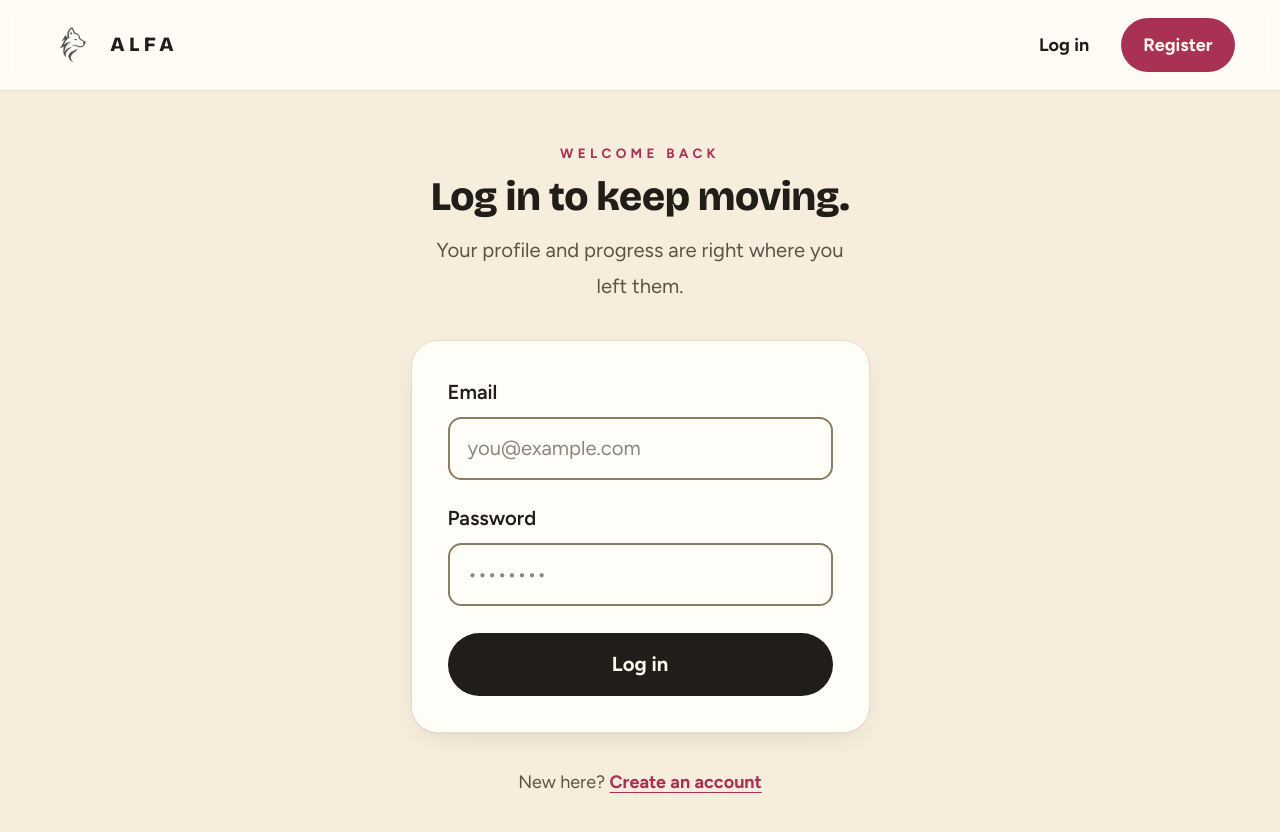
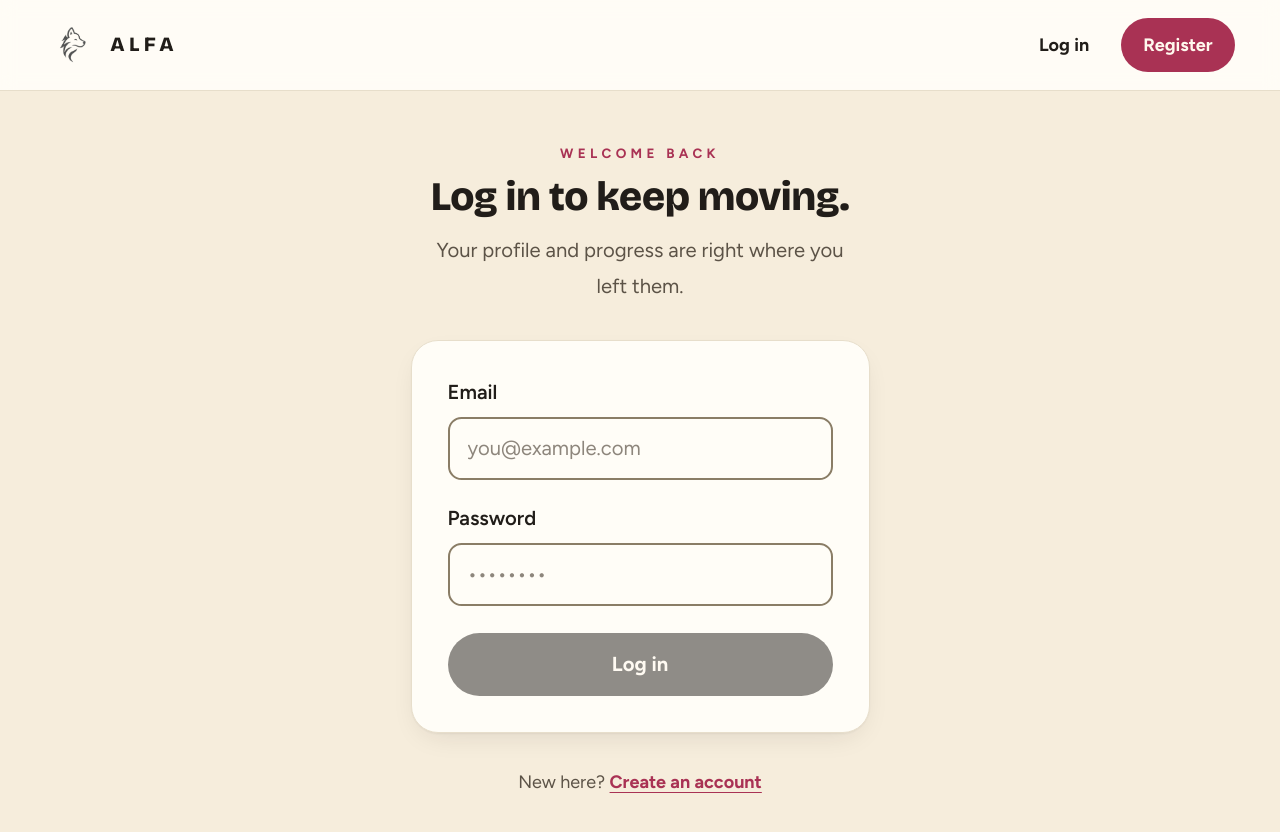
Before and after one commit to sleepyjen4/flexithon_accessibility, a Next.js app: page /login in a window 1280 px wide. Shown: the top 832 px of the page. Built offline with nearby package versions, Linux system fonts and the light colour scheme.

Commit message:
cannot submit until all fields are filled

```diff
--- a/components/AuthForm.tsx
+++ b/components/AuthForm.tsx
@@ -43,6 +43,19 @@ export function AuthForm({ mode }: { mode: Mode }) {
   const copy = COPY[mode];
   const fieldId = useId();
   const [pending, setPending] = useState(false);
+  const [complete, setComplete] = useState(false);
+
+  // Which fields must be filled before submit unlocks (register also needs a name).
+  const requiredFields =
+    mode === "register" ? ["name", "email", "password"] : ["email", "password"];
+
+  // Re-check on every keystroke so the button enables only once nothing is blank.
+  const handleChange = (event: React.FormEvent<HTMLFormElement>) => {
+    const data = new FormData(event.currentTarget);
+    setComplete(
+      requiredFields.every((field) => String(data.get(field) ?? "").trim() !== ""),
+    );
+  };
 
   const handleSubmit = (event: React.FormEvent<HTMLFormElement>) => {
     event.preventDefault();
@@ -77,6 +90,7 @@ export function AuthForm({ mode }: { mode: Mode }) {
 
       <form
         onSubmit={handleSubmit}
+        onChange={handleChange}
         className="rise-in rise-in-2 flex flex-col gap-5 rounded-3xl border border-line bg-surface p-6 shadow-card sm:p-8"
         noValidate
       >
@@ -116,7 +130,7 @@ export function AuthForm({ mode }: { mode: Mode }) {
           {pending ? copy.pending : ""}
         </p>
 
-        <Button type="submit" disabled={pending} className="mt-1">
+        <Button type="submit" disabled={pending || !complete} className="mt-1">
           {pending ? copy.pending : copy.submit}
         </Button>
       </form>
```
